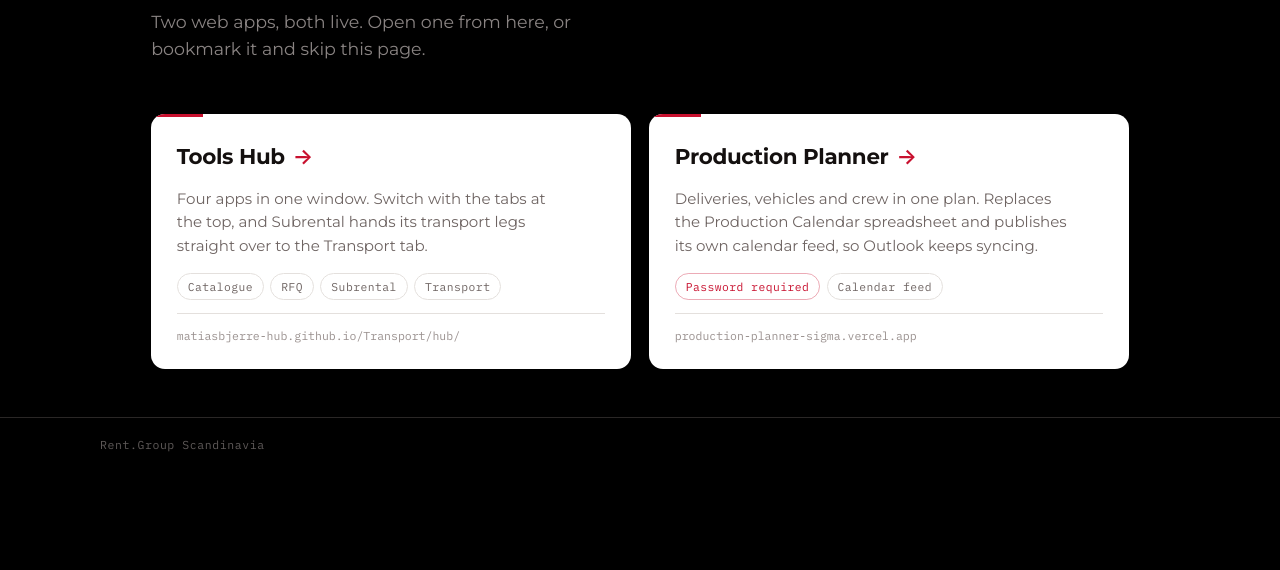
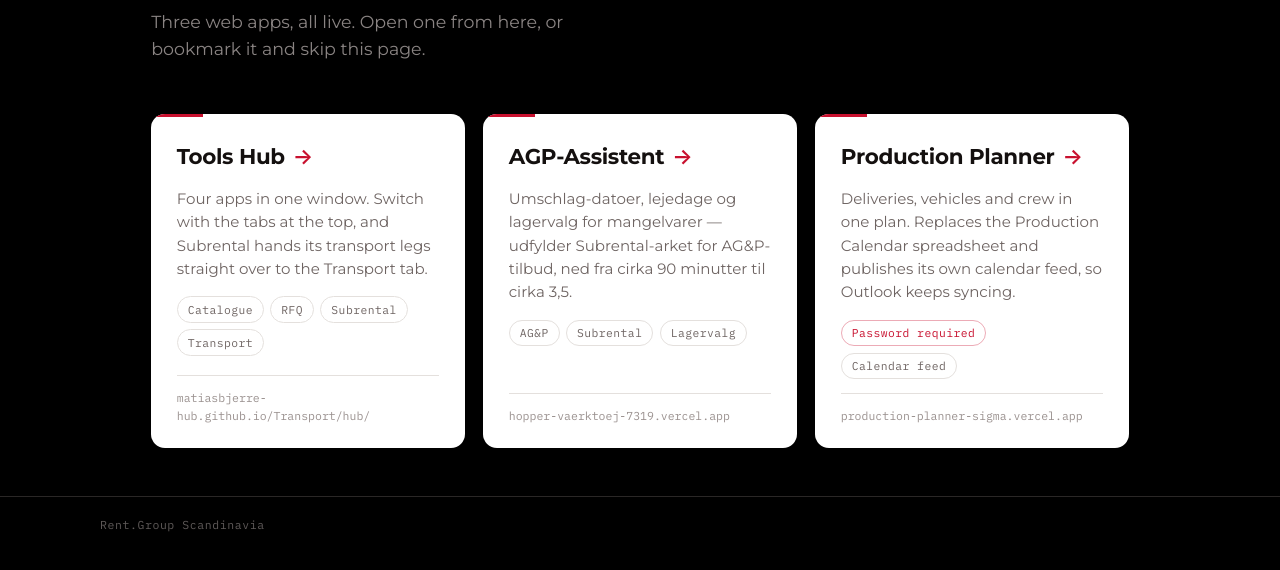
Before and after one commit to matiasbjerre-hub/Transport, a plain HTML site: page start/index.html in a window 1280 px wide. Shown: the part 212-782 px from the top of the page. Drawn offline with Linux system fonts and the light colour scheme.

Commit message:
Add AGP-Assistent to the Rent.Group Tools landing page
Third live work app found via gh repo list: automates umschlag dates,
missing-item warehouse routing, and Subrental-sheet filling for AG&P
quotes (~90min -> ~3.5min per quote per its README).

3D-til-AGP was also found but isn't linked: it's a plan only, no code,
and the plan itself recommends a local script over a web app.

Co-Authored-By: Claude Sonnet 5 <noreply@anthropic.com>

```diff
--- a/start/index.html
+++ b/start/index.html
@@ -173,7 +173,7 @@
   <div class="intro">
     <p class="eyebrow">Internal tools</p>
     <h1>Rent.Group Tools<span class="dot">.</span></h1>
-    <p class="lede">Two web apps, both live. Open one from here, or bookmark it and skip this page.</p>
+    <p class="lede">Three web apps, all live. Open one from here, or bookmark it and skip this page.</p>
   </div>
 
   <div class="grid">
@@ -187,6 +187,17 @@
         <span class="chip">Transport</span>
       </div>
       <div class="url">matiasbjerre-hub.github.io/Transport/hub/</div>
+    </a>
+
+    <a class="app" href="https://hopper-vaerktoej-7319.vercel.app" target="_blank" rel="noopener">
+      <h2>AGP-Assistent <span class="arrow" aria-hidden="true">&rarr;</span></h2>
+      <p>Umschlag-datoer, lejedage og lagervalg for mangelvarer — udfylder Subrental-arket for AG&amp;P-tilbud, ned fra cirka 90 minutter til cirka 3,5.</p>
+      <div class="chips">
+        <span class="chip">AG&amp;P</span>
+        <span class="chip">Subrental</span>
+        <span class="chip">Lagervalg</span>
+      </div>
+      <div class="url">hopper-vaerktoej-7319.vercel.app</div>
     </a>
 
     <a class="app" href="https://production-planner-sigma.vercel.app" target="_blank" rel="noopener">
```
Also changed, not shown: 1 other file.
